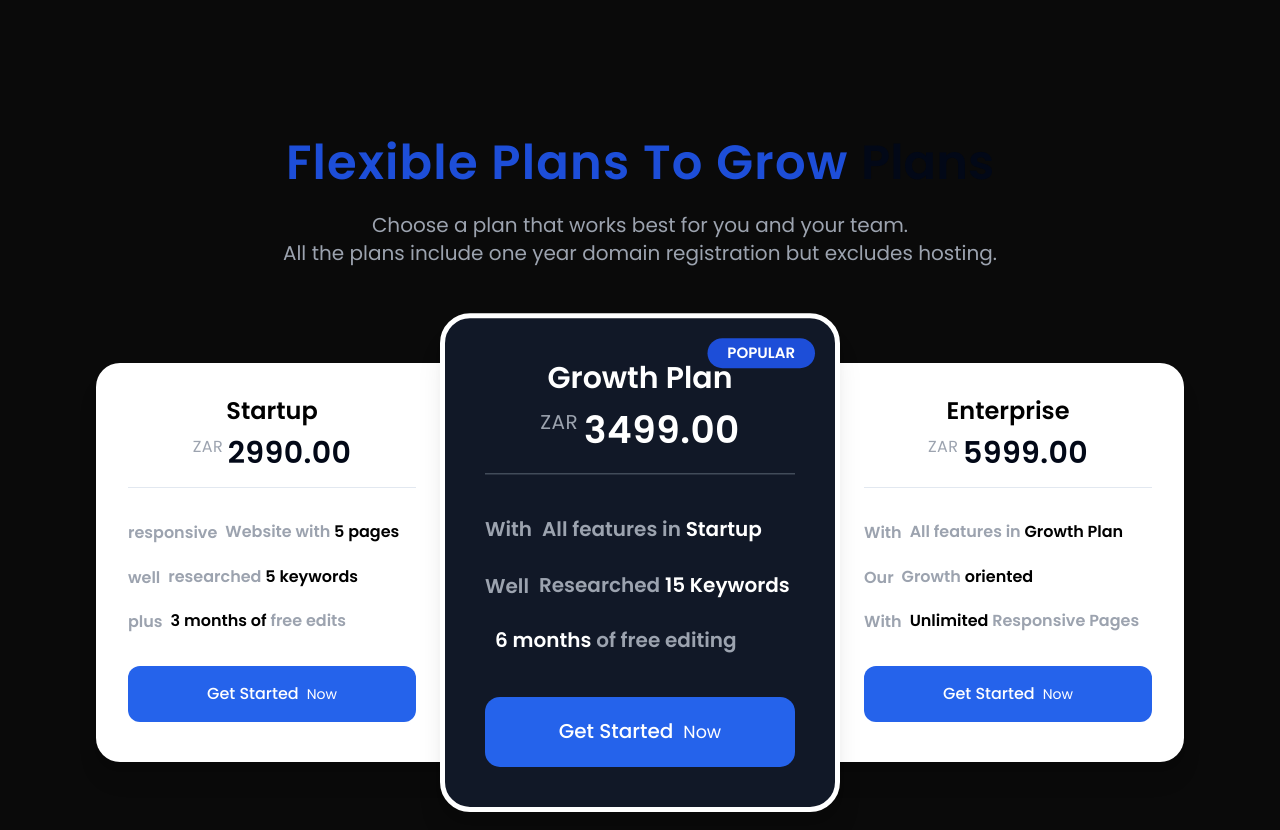
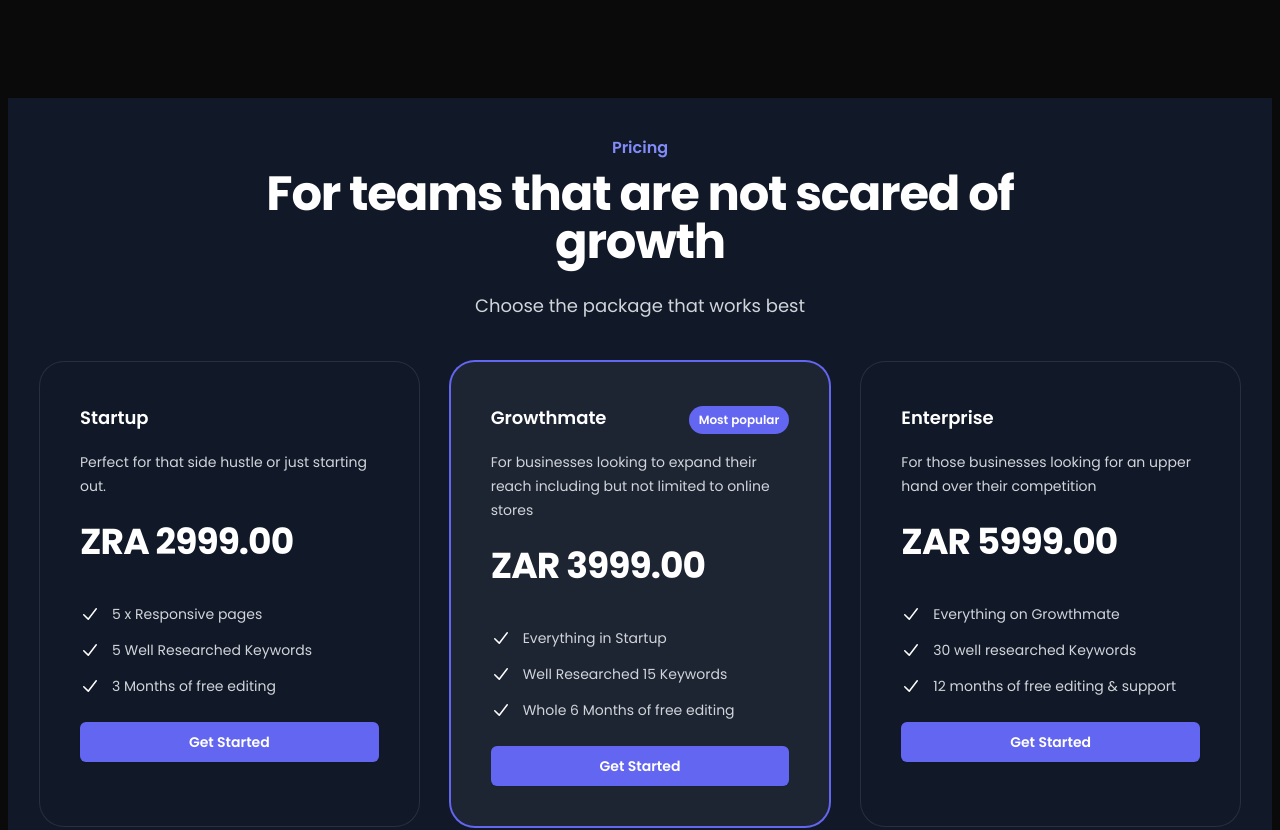
Before and after one commit to fredbanda/tfpg, a Next.js app: page / in a window 1280 px wide. Shown: the part 5480-6310 px from the top of the page. Built offline with nearby package versions, Linux system fonts and the light colour scheme.

Commit message:
pricing edited

```diff
--- a/components/pricing/pricing.tsx
+++ b/components/pricing/pricing.tsx
@@ -3,160 +3,117 @@ import React from 'react'
 const Pricing = () => {
   return (
         <>
-    <div className="min-h-screen flex justify-center items-center mt-[-48px] mb-[88px]">
-        <div className="">
-            <div className="text-center font-semibold">
-                <h1 className="text-5xl">
-                    <span className="text-blue-700 tracking-wide">Flexible Plans To Grow </span>
-                    <span>Plans</span>
-                </h1>
-                <p className="pt-6 text-xl text-gray-400 font-normal px-8 md:w-full text-center w-full">
-                    Choose a plan that works best for you and your team.<br /> All the plans include one year domain registration but excludes hosting.
-                </p>
+        <div className="pt-5 bg-gray-900" id="pricing">
+        <div className="mx-auto pb-20 mt-4 max-w-7xl px-6 lg:px-8">
+            <div className="mx-auto max-w-4xl text-center">
+            <h1 className="text-base font-semibold leading-7 text-indigo-400">Pricing</h1>
+            <p className="mt-2 text-4xl font-bold tracking-tight text-white sm:text-5xl">For teams that are not scared of growth</p>
             </div>
-            <div className="pt-24 flex flex-row">
-                <div className="w-96 p-8 bg-white text-center rounded-3xl pr-16 shadow-xl">
-                    <h1 className="text-black font-semibold text-2xl">Startup</h1>
-                    <p className="pt-2 tracking-wide">
-                        <span className="text-gray-400 align-top">ZAR </span>
-                        <span className="text-3xl font-semibold">2990.00</span>
-                        <span className="text-gray-400 font-medium"></span>
-                    </p>
-                    <hr className="mt-4 border-1" />
-                    <div className="pt-8">
-                        <p className="font-semibold text-gray-400 text-left">
-                            <span className="material-icons align-middle">
-                                responsive
-                            </span>
-                            <span className="pl-2">
-                                Website with <span className="text-black">5 pages</span>
-                            </span>
-                        </p>
-                        <p className="font-semibold text-gray-400 text-left pt-5">
-                            <span className="material-icons align-middle">
-                                well
-                            </span>
-                            <span className="pl-2">
-                                researched <span className="text-black">5 keywords</span>
-                            </span>
-                        </p>
-                        <p className="font-semibold text-gray-400 text-left pt-5">
-                            <span className="material-icons align-middle">
-                                plus
-                            </span>
-                            <span className="pl-2">
-                                <span className="text-black">3 months of</span> free edits
-                            </span>
+            <p className="mx-auto mt-6 max-w-2xl text-center text-lg leading-8 text-gray-300">Choose the package that works best</p>
+            <div className="isolate mx-auto mt-10 grid max-w-md grid-cols-1 gap-8 lg:mx-0 lg:max-w-none lg:grid-cols-3">
+
+            <div className="ring-1 ring-white/10 rounded-3xl p-8 xl:p-10">
+                <div className="flex items-center justify-between gap-x-4">
+                <h2 id="product1" className="text-lg font-semibold leading-8 text-white ">Startup</h2>
+                </div>
+                <p className="mt-4 text-sm leading-6 text-gray-300">Perfect for that side hustle or just starting out.</p>
+                <p className="mt-6 flex items-baseline gap-x-1">
+                <span className="text-4xl font-bold tracking-tight text-white">ZRA 2999.00</span><span className="text-sm font-semibold leading-6 text-gray-300"></span>
                 </p>
 
-                        <a href="#" className="">
-                            <p className="w-full py-4 bg-blue-600 mt-8 rounded-xl text-white">
-                                <span className="font-medium">
+                <ul role="list" className="mt-8 space-y-3 text-sm leading-6 text-gray-300 xl:mt-10">
+                <li className="flex gap-x-3"><svg xmlns="http://www.w3.org/2000/svg" viewBox="0 0 20 20" fill="currentColor"
+                    aria-hidden="true" className="h-6 w-5 flex-none text-white">
+                    <path fillRule="evenodd"
+                        d="M16.704 4.153a.75.75 0 01.143 1.052l-8 10.5a.75.75 0 01-1.127.075l-4.5-4.5a.75.75 0 011.06-1.06l3.894 3.893 7.48-9.817a.75.75 0 011.05-.143z"
+                        clipRule="evenodd"></path>
+                    </svg>5 x Responsive pages</li>
+                <li className="flex gap-x-3"><svg xmlns="http://www.w3.org/2000/svg" viewBox="0 0 20 20" fill="currentColor"
+                    aria-hidden="true" className="h-6 w-5 flex-none text-white">
+                    <path fillRule="evenodd"
+                        d="M16.704 4.153a.75.75 0 01.143 1.052l-8 10.5a.75.75 0 01-1.127.075l-4.5-4.5a.75.75 0 011.06-1.06l3.894 3.893 7.48-9.817a.75.75 0 011.05-.143z"
+                        clipRule="evenodd"></path>
+                    </svg>5 Well Researched Keywords</li>
+                <li className="flex gap-x-3"><svg xmlns="http://www.w3.org/2000/svg" viewBox="0 0 20 20" fill="currentColor"
+                    aria-hidden="true" className="h-6 w-5 flex-none text-white">
+                    <path fillRule="evenodd"
+                        d="M16.704 4.153a.75.75 0 01.143 1.052l-8 10.5a.75.75 0 01-1.127.075l-4.5-4.5a.75.75 0 011.06-1.06l3.894 3.893 7.48-9.817a.75.75 0 011.05-.143z"
+                        clipRule="evenodd"></path>
+                    </svg>3 Months of free editing</li>
+                </ul>
+                <a href="/order" aria-describedby="product2"
+                className="bg-indigo-500 text-white shadow-sm hover:bg-indigo-400 focus-visible:outline-indigo-500 mt-6 block rounded-md py-2 px-3 text-center text-sm font-semibold leading-6 focus-visible:outline focus-visible:outline-2 focus-visible:outline-offset-2">
                 Get Started
-                                </span>
-                                <span className="pl-2 material-icons align-middle text-sm">
-                                    Now
-                                </span>
-                            </p>
                 </a>
             </div>
+
+            <div className="bg-white/5 ring-2 ring-indigo-500 rounded-3xl p-8 xl:p-10">
+                <div className="flex items-baseline justify-between gap-x-4">
+                <h2 id="product2" className="text-lg font-semibold leading-8 text-white">Growthmate</h2>
+                <p className="rounded-full bg-indigo-500 px-2.5 py-1 text-xs font-semibold leading-5 text-white">Most popular</p>
+                </div>
+                <p className="mt-4 text-sm leading-6 text-gray-300">For businesses looking to expand their reach including but not limited to online stores</p>
+                <p className="mt-6 flex items-baseline gap-x-1">
+                <span className="text-4xl font-bold tracking-tight text-white">ZAR 3999.00</span><span className="text-sm font-semibold leading-6 text-gray-300"></span>
+                </p>
+                <ul role="list" className="mt-8 space-y-3 text-sm leading-6 text-gray-300 xl:mt-10">
+                <li className="flex gap-x-3"><svg xmlns="http://www.w3.org/2000/svg" viewBox="0 0 20 20" fill="currentColor"
+                    aria-hidden="true" className="h-6 w-5 flex-none text-white">
+                    <path fillRule="evenodd"
+                        d="M16.704 4.153a.75.75 0 01.143 1.052l-8 10.5a.75.75 0 01-1.127.075l-4.5-4.5a.75.75 0 011.06-1.06l3.894 3.893 7.48-9.817a.75.75 0 011.05-.143z"
+                        clipRule="evenodd"></path>
+                    </svg>Everything in Startup</li>
+                <li className="flex gap-x-3"><svg xmlns="http://www.w3.org/2000/svg" viewBox="0 0 20 20" fill="currentColor"
+                    aria-hidden="true" className="h-6 w-5 flex-none text-white">
+                    <path fillRule="evenodd"
+                        d="M16.704 4.153a.75.75 0 01.143 1.052l-8 10.5a.75.75 0 01-1.127.075l-4.5-4.5a.75.75 0 011.06-1.06l3.894 3.893 7.48-9.817a.75.75 0 011.05-.143z"
+                        clipRule="evenodd"></path>
+                    </svg>Well Researched 15 Keywords</li>
+                <li className="flex gap-x-3"><svg xmlns="http://www.w3.org/2000/svg" viewBox="0 0 20 20" fill="currentColor"
+                    aria-hidden="true" className="h-6 w-5 flex-none text-white">
+                    <path fillRule="evenodd"
+                        d="M16.704 4.153a.75.75 0 01.143 1.052l-8 10.5a.75.75 0 01-1.127.075l-4.5-4.5a.75.75 0 011.06-1.06l3.894 3.893 7.48-9.817a.75.75 0 011.05-.143z"
+                        clipRule="evenodd"></path>
+                    </svg>Whole 6 Months of free editing </li>
+                </ul>
+                <a href="/order" aria-describedby="product2"
+                className="bg-indigo-500 text-white shadow-sm hover:bg-indigo-400 focus-visible:outline-indigo-500 mt-6 block rounded-md py-2 px-3 text-center text-sm font-semibold leading-6 focus-visible:outline focus-visible:outline-2 focus-visible:outline-offset-2">
+                Get Started
+                </a>
             </div>
 
-                <div className="w-80 p-8 bg-gray-900 text-center rounded-3xl text-white border-4 shadow-xl border-white transform scale-125">
-                    <h1 className="text-white font-semibold text-2xl">Growth Plan</h1>
-                    <p className="pt-2 tracking-wide">
-                        <span className="text-gray-400 align-top">ZAR </span>
-                        <span className="text-3xl font-semibold">3499.00</span>
-                        <span className="text-gray-400 font-medium"></span>
+            <div className="ring-1 ring-white/10 rounded-3xl p-8 xl:p-10">
+                <div className="flex items-center justify-between gap-x-4">
+                <h2 id="product3" className="text-lg font-semibold leading-8 text-white">Enterprise</h2>
+                </div>
+                <p className="mt-4 text-sm leading-6 text-gray-300">For those businesses looking for an upper hand over their competition</p>
+                <p className="mt-6 flex items-baseline gap-x-1">
+                <span className="text-4xl font-bold tracking-tight text-white">ZAR 5999.00</span><span className="text-sm font-semibold leading-6 text-gray-300"></span>
                 </p>
-                    <hr className="mt-4 border-1 border-gray-600" />
-                    <div className="pt-8">
-                        <p className="font-semibold text-gray-400 text-left">
-                            <span className="material-icons align-middle">
-                                With
-                            </span>
-                            <span className="pl-2">
-                                All features in <span className="text-white">Startup</span>
-                            </span>
-                        </p>
-                        <p className="font-semibold text-gray-400 text-left pt-5">
-                            <span className="material-icons align-middle">
-                               Well
-                            </span>
-                            <span className="pl-2">
-                                Researched <span className="text-white">15 Keywords</span>
-                            </span>
-                        </p>
-                        <p className="font-semibold text-gray-400 text-left pt-5">
-                            <span className="material-icons align-middle">
-
-                            </span>
-                            <span className="pl-2">
-                                <span className="text-white">6 months</span> of free editing
-                            </span>
-                        </p>
-
-                        <a href="#" className="">
-                            <p className="w-full py-4 bg-blue-600 mt-8 rounded-xl text-white">
-                                <span className="font-medium">
+                <ul role="list" className="mt-8 space-y-3 text-sm leading-6 text-gray-300 xl:mt-10">
+                <li className="flex gap-x-3"><svg xmlns="http://www.w3.org/2000/svg" viewBox="0 0 20 20" fill="currentColor"
+                    aria-hidden="true" className="h-6 w-5 flex-none text-white">
+                    <path fillRule="evenodd"
+                        d="M16.704 4.153a.75.75 0 01.143 1.052l-8 10.5a.75.75 0 01-1.127.075l-4.5-4.5a.75.75 0 011.06-1.06l3.894 3.893 7.48-9.817a.75.75 0 011.05-.143z"
+                        clipRule="evenodd"></path>
+                    </svg>Everything on Growthmate</li>
+                <li className="flex gap-x-3"><svg xmlns="http://www.w3.org/2000/svg" viewBox="0 0 20 20" fill="currentColor"
+                    aria-hidden="true" className="h-6 w-5 flex-none text-white">
+                    <path fillRule="evenodd"
+                        d="M16.704 4.153a.75.75 0 01.143 1.052l-8 10.5a.75.75 0 01-1.127.075l-4.5-4.5a.75.75 0 011.06-1.06l3.894 3.893 7.48-9.817a.75.75 0 011.05-.143z"
+                        clipRule="evenodd"></path>
+                    </svg>30 well researched Keywords</li>
+                <li className="flex gap-x-3"><svg xmlns="http://www.w3.org/2000/svg" viewBox="0 0 20 20" fill="currentColor"
+                    aria-hidden="true" className="h-6 w-5 flex-none text-white">
+                    <path fillRule="evenodd"
+                        d="M16.704 4.153a.75.75 0 01.143 1.052l-8 10.5a.75.75 0 01-1.127.075l-4.5-4.5a.75.75 0 011.06-1.06l3.894 3.893 7.48-9.817a.75.75 0 011.05-.143z"
+                        clipRule="evenodd"></path>
+                    </svg>12 months of free editing & support</li>
+                </ul>
+                <a href="/order" aria-describedby="product2"
+                className="bg-indigo-500 text-white shadow-sm hover:bg-indigo-400 focus-visible:outline-indigo-500 mt-6 block rounded-md py-2 px-3 text-center text-sm font-semibold leading-6 focus-visible:outline focus-visible:outline-2 focus-visible:outline-offset-2">
                     Get Started
-                                </span>
-                                <span className="pl-2 material-icons align-middle text-sm">
-                                    Now
-                                </span>
-                            </p>
                 </a>
-                    </div>
-                    <div className="absolute top-4 right-4">
-                        <p className="bg-blue-700 font-semibold px-4 py-1 rounded-full uppercase text-xs">Popular</p>
-                    </div>
-                </div>
-
-                <div className="w-96 p-8 bg-white text-center rounded-3xl pl-16 shadow-xl">
-                    <h1 className="text-black font-semibold text-2xl">Enterprise</h1>
-                    <p className="pt-2 tracking-wide">
-                        <span className="text-gray-400 align-top"> ZAR </span>
-                        <span className="text-3xl font-semibold">5999.00</span>
-                        <span className="text-gray-400 font-medium"></span>
-                    </p>
-                    <hr className="mt-4 border-1" />
-                    <div className="pt-8">
-                        <p className="font-semibold text-gray-400 text-left">
-                            <span className="material-icons align-middle">
-                                With
-                            </span>
-                            <span className="pl-2">
-                                All features in <span className="text-black">Growth Plan</span>
-                            </span>
-                        </p>
-                        <p className="font-semibold text-gray-400 text-left pt-5">
-                            <span className="material-icons align-middle">
-                               Our
-                            </span>
-                            <span className="pl-2">
-                                Growth <span className="text-black">oriented</span>
-                            </span>
-                        </p>
-                        <p className="font-semibold text-gray-400 text-left pt-5">
-                            <span className="material-icons align-middle">
-                                With
-                            </span>
-                            <span className="pl-2">
-                                <span className="text-black">Unlimited</span> Responsive Pages
-                            </span>
-                        </p>
-
-                        <a href="#" className="">
-                            <p className="w-full py-4 bg-blue-600 mt-8 rounded-xl text-white">
-                                <span className="font-medium">
-                                    Get Started
-                                </span>
-                                <span className="pl-2 material-icons align-middle text-sm">
-                                    Now
-                                </span>
-                            </p>
-                        </a>
-                    </div>
             </div>
             </div>
         </div>
```
Lines whose indentation alone changed are shown as unchanged.
